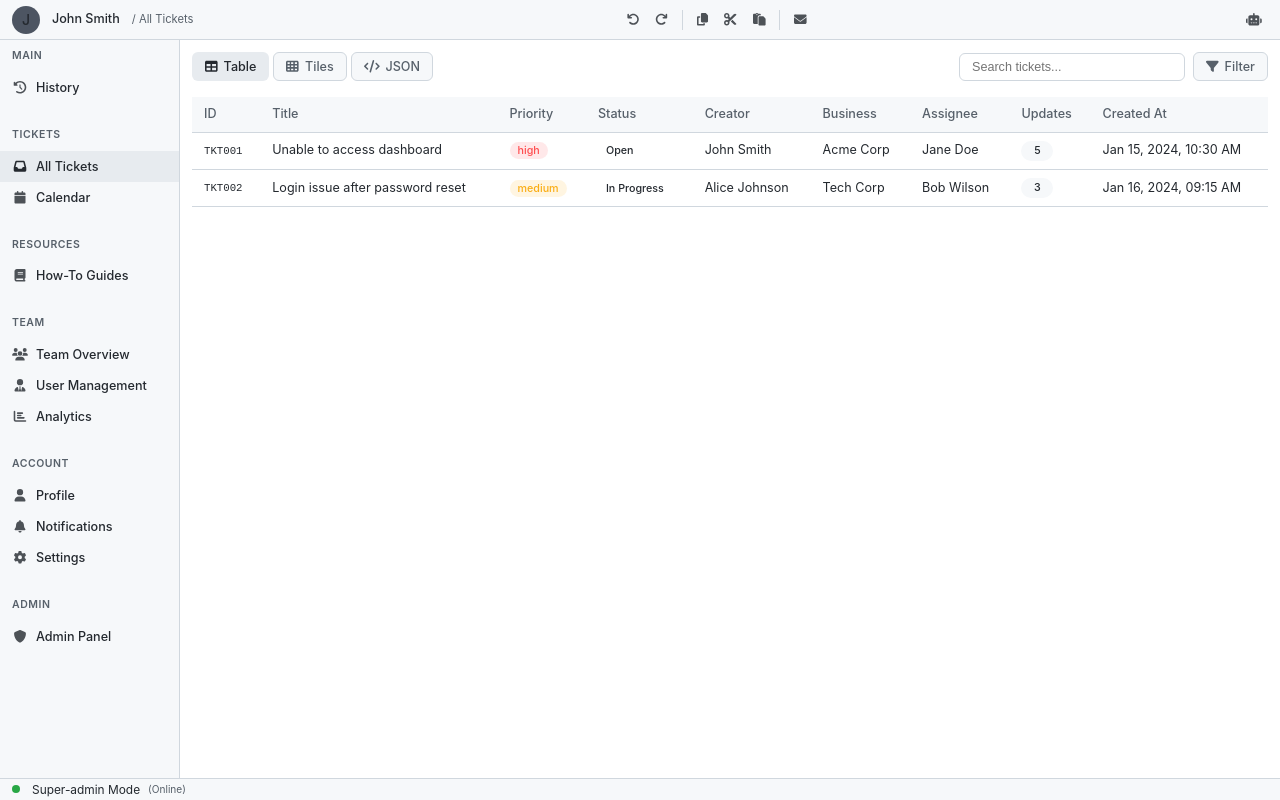
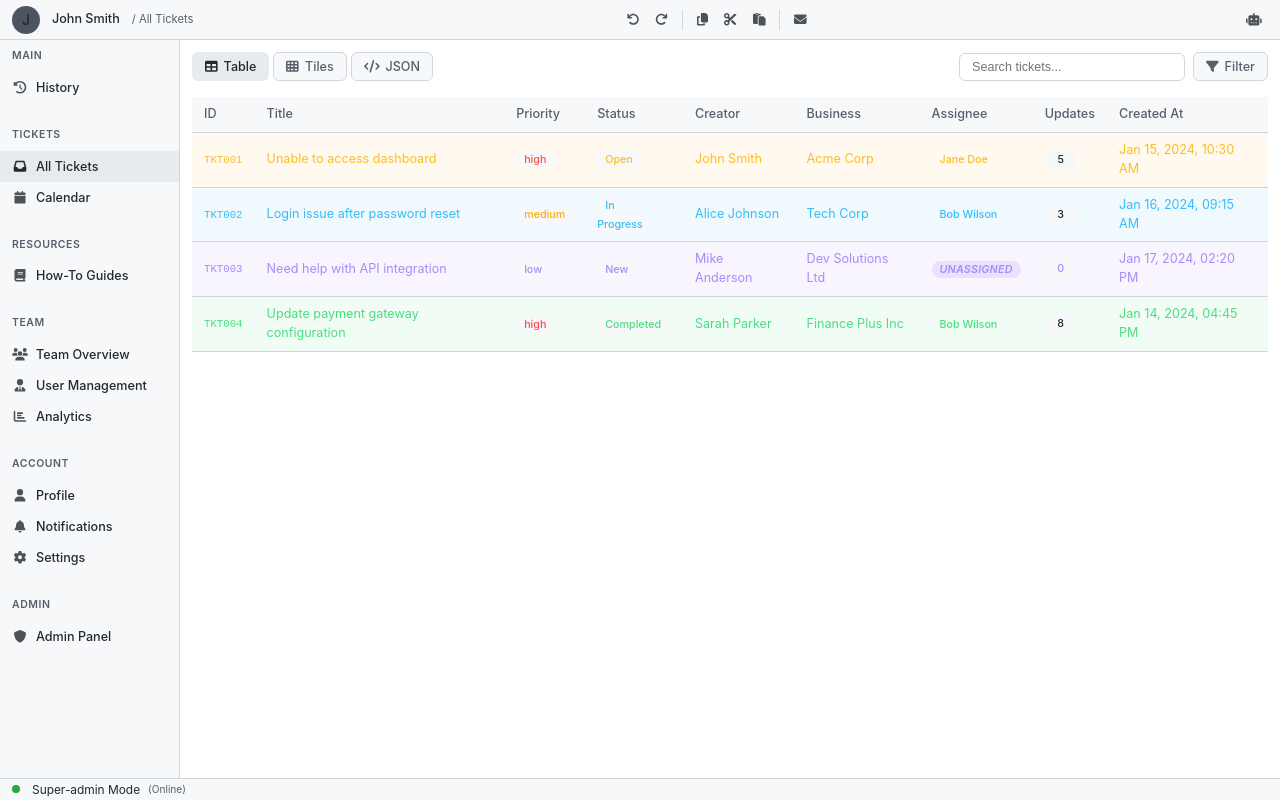
Before and after one commit to JNB-Technology/JNB-Ticket-Desktop-Client, a React (Vite) app: page / in a window 1280 px wide. Built offline with nearby package versions, Linux system fonts and the light colour scheme.

Commit message:
Add color coding to the tickets in the table

```diff
--- a/src/ui/components/TicketTable/TicketTable.css
+++ b/src/ui/components/TicketTable/TicketTable.css
@@ -63,6 +63,26 @@
   background-color: var(--bg-color);
 }
 
+.status-new {
+  background-color: var(--bg-color);
+  color: var(--text-color);
+}
+
+.status-in-progress {
+  background-color: #0ea5e920;
+  color: #38bdf8;
+}
+
+.status-completed {
+  background-color: #22c55e20;
+  color: #4ade80;
+}
+
+.status-open {
+  background-color: #f59e0b20;
+  color: #fbbf24;
+}
+
 .ticket-id {
   font-family: 'Roboto Mono', monospace;
   font-size: 0.85em;
@@ -86,3 +106,103 @@
 .ticket-table tbody tr {
   cursor: pointer;
 }
+
+.unassigned {
+  color: var(--secondary-text);
+  font-style: italic;
+}
+
+.assignee-badge {
+  padding: 2px 8px;
+  border-radius: 12px;
+  font-size: 0.85em;
+  font-weight: 500;
+}
+
+.assignee-badge.unassigned {
+  background-color: #8b5cf620;
+  color: #a78bfa;
+  font-weight: 600;
+  letter-spacing: 0.02em;
+}
+
+.unassigned-ticket {
+  background-color: #8b5cf610 !important;
+}
+
+.unassigned-ticket:hover {
+  background-color: #8b5cf620 !important;
+}
+
+.unassigned-ticket td {
+  color: #a78bfa;
+}
+
+.unassigned-ticket .ticket-id,
+.unassigned-ticket .updates-badge {
+  color: #a78bfa;
+}
+
+.unassigned-ticket .priority-badge,
+.unassigned-ticket .status-badge {
+  background-color: #8b5cf620;
+  color: #a78bfa;
+}
+
+/* Ensure unassigned tickets keep their styling */
+.unassigned-ticket .status-badge {
+  background-color: #8b5cf620;
+  color: #a78bfa;
+}
+
+/* ...existing styles... */
+
+.ticket-row {
+  transition: background-color 0.2s ease;
+}
+
+.ticket-row.status-in-progress {
+  background-color: #0ea5e910;
+}
+
+.ticket-row.status-in-progress td {
+  color: #38bdf8;
+}
+
+.ticket-row.status-completed {
+  background-color: #22c55e10;
+}
+
+.ticket-row.status-completed td {
+  color: #4ade80;
+}
+
+.ticket-row.status-open {
+  background-color: #f59e0b10;
+}
+
+.ticket-row.status-open td {
+  color: #fbbf24;
+}
+
+/* Hover states for status rows */
+.ticket-row.status-in-progress:hover {
+  background-color: #0ea5e920;
+}
+
+.ticket-row.status-completed:hover {
+  background-color: #22c55e20;
+}
+
+.ticket-row.status-open:hover {
+  background-color: #f59e0b20;
+}
+
+/* Keep badges visible on colored rows */
+.ticket-row .priority-badge,
+.ticket-row .status-badge,
+.ticket-row .updates-badge {
+  background-color: var(--panel-bg-color);
+}
+
+/* ...rest of existing styles... */
--- a/src/ui/components/TicketTable/TicketTable.tsx
+++ b/src/ui/components/TicketTable/TicketTable.tsx
@@ -36,6 +36,28 @@ export const mockTickets: Ticket[] = [
     createdAt: new Date('2024-01-16T09:15:00'),
     updates: 3
   },
+  {
+    id: 'TKT003',
+    title: 'Need help with API integration',
+    priority: 'low',
+    status: 'New',
+    creator: 'Mike Anderson',
+    business: 'Dev Solutions Ltd',
+    assignee: '', // empty string is unassigned
+    createdAt: new Date('2024-01-17T14:20:00'),
+    updates: 0
+  },
+  {
+    id: 'TKT004',
+    title: 'Update payment gateway configuration',
+    priority: 'high',
+    status: 'Completed',
+    creator: 'Sarah Parker',
+    business: 'Finance Plus Inc',
+    assignee: 'Bob Wilson',
+    createdAt: new Date('2024-01-14T16:45:00'),
+    updates: 8
+  },
   // Add more mock data as needed
 ];
 
@@ -52,6 +74,16 @@ export const TicketTable: React.FC = () => {
 
   const getPriorityClass = (priority: string): string => {
     return `priority-badge priority-${priority.toLowerCase()}`;
+  };
+
+  const getStatusClass = (status: string): string => {
+    return `status-badge status-${status.toLowerCase().replace(/\s+/g, '-')}`;
+  };
+
+  const getRowClass = (ticket: Ticket): string => {
+    const statusClass = `status-${ticket.status.toLowerCase().replace(/\s+/g, '-')}`;
+    const unassignedClass = !ticket.assignee ? 'unassigned-ticket' : '';
+    return `ticket-row ${statusClass} ${unassignedClass}`.trim();
   };
 
   return (
@@ -71,7 +103,7 @@ export const TicketTable: React.FC = () => {
       </thead>
       <tbody>
         {mockTickets.map((ticket) => (
-          <tr key={ticket.id}>
+          <tr key={ticket.id} className={getRowClass(ticket)}>
             <td className="ticket-id">{ticket.id}</td>
             <td>{ticket.title}</td>
             <td>
@@ -80,13 +112,17 @@ export const TicketTable: React.FC = () => {
               </span>
             </td>
             <td>
-              <span className="status-badge">
+              <span className={getStatusClass(ticket.status)}>
                 {ticket.status}
               </span>
             </td>
             <td>{ticket.creator}</td>
             <td>{ticket.business}</td>
-            <td>{ticket.assignee}</td>
+            <td>
+              <span className={`assignee-badge ${!ticket.assignee ? 'unassigned' : ''}`}>
+                {ticket.assignee || 'UNASSIGNED'}
+              </span>
+            </td>
             <td>
               <span className="updates-badge">
                 {ticket.updates}
```
